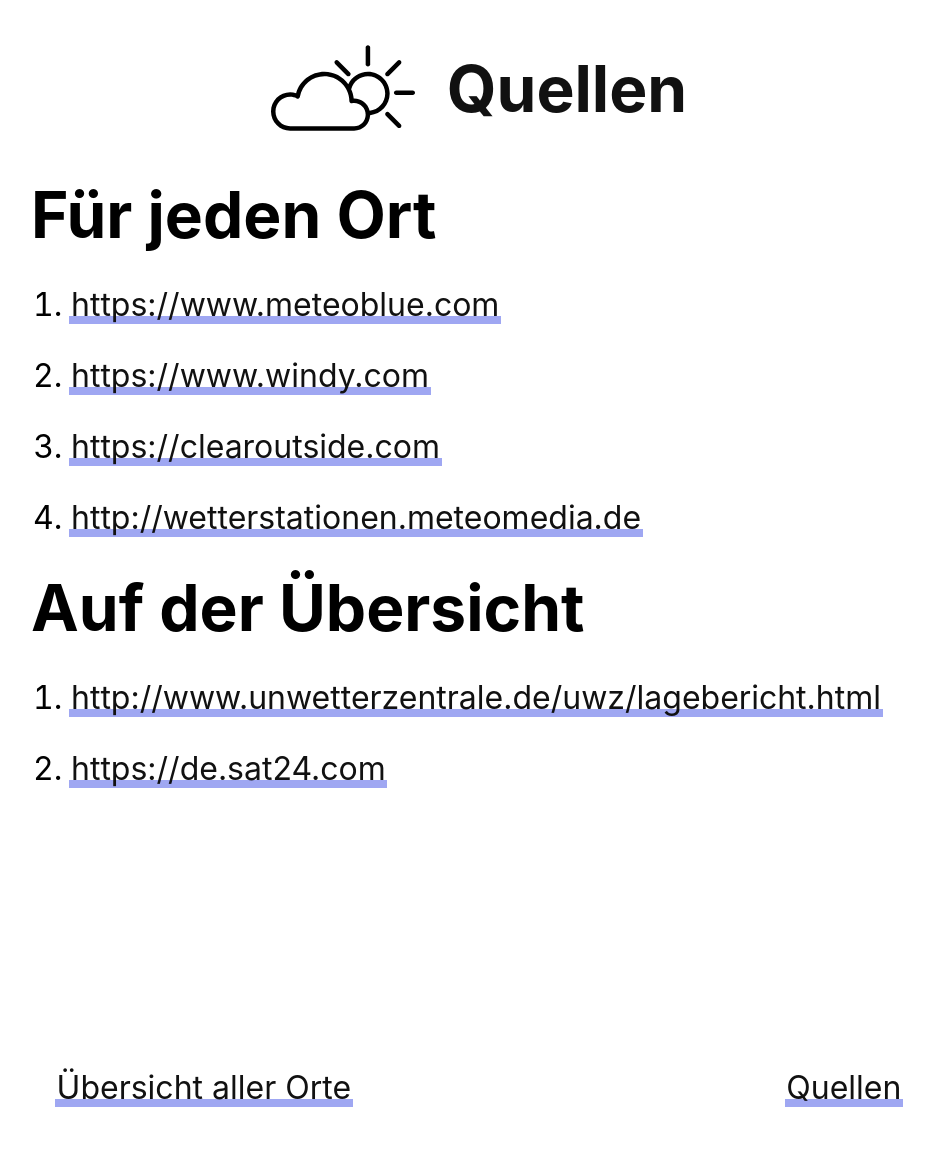
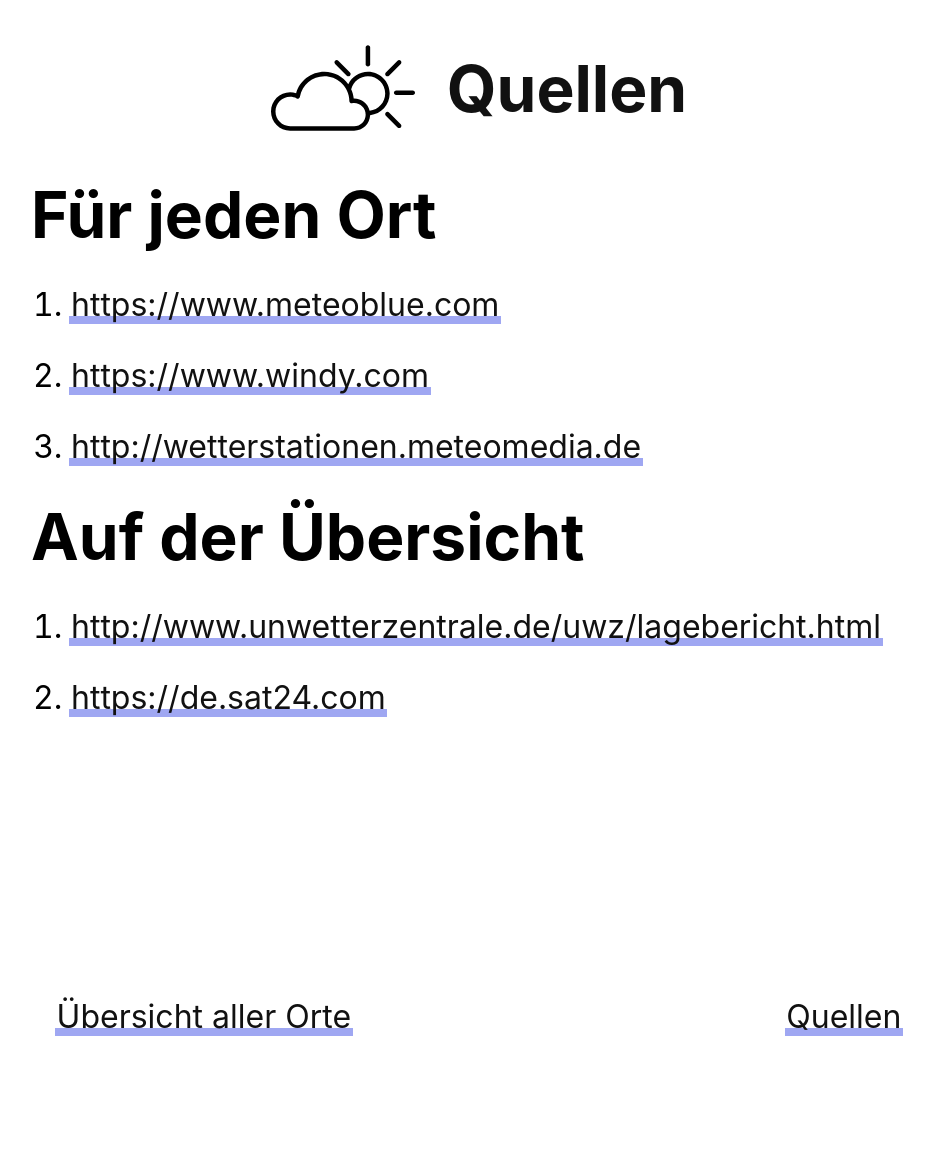
Before and after one commit to app-5ls-de/wetter, a Jekyll site: the page built from quellen.html, in a window 1280 px wide. Shown: the whole page, without its empty margins (161-1095 px from the left). Built offline with Jekyll 4.4.1, drawn with Linux system fonts in a browser that asks for light colours; after the commit the page ends 1092 px from its top, so only the background shows below that.

Commit message:
Update quellen.html

```diff
--- a/quellen.html
+++ b/quellen.html
@@ -7,7 +7,6 @@
     <ol>
         <li><a href="https://www.meteoblue.com/">https://www.meteoblue.com</a></li>
         <li><a href="https://www.windy.com/">https://www.windy.com</a></li>
-        <li><a hrf="https://clearoutside.com/">https://clearoutside.com</a></li>
         <li><a href="http://wetterstationen.meteomedia.de/">http://wetterstationen.meteomedia.de</a></li>
     </ol>
     <h1>Auf der Übersicht</h1>
```
